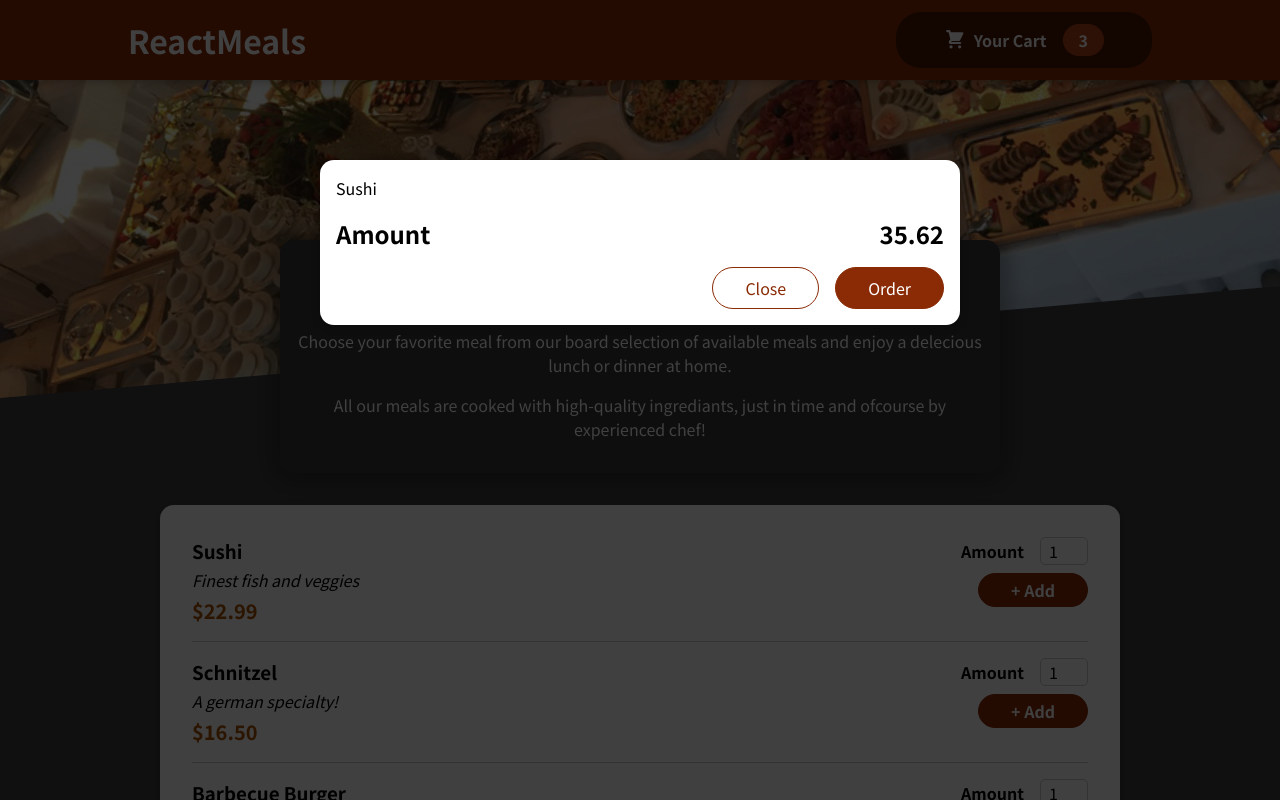
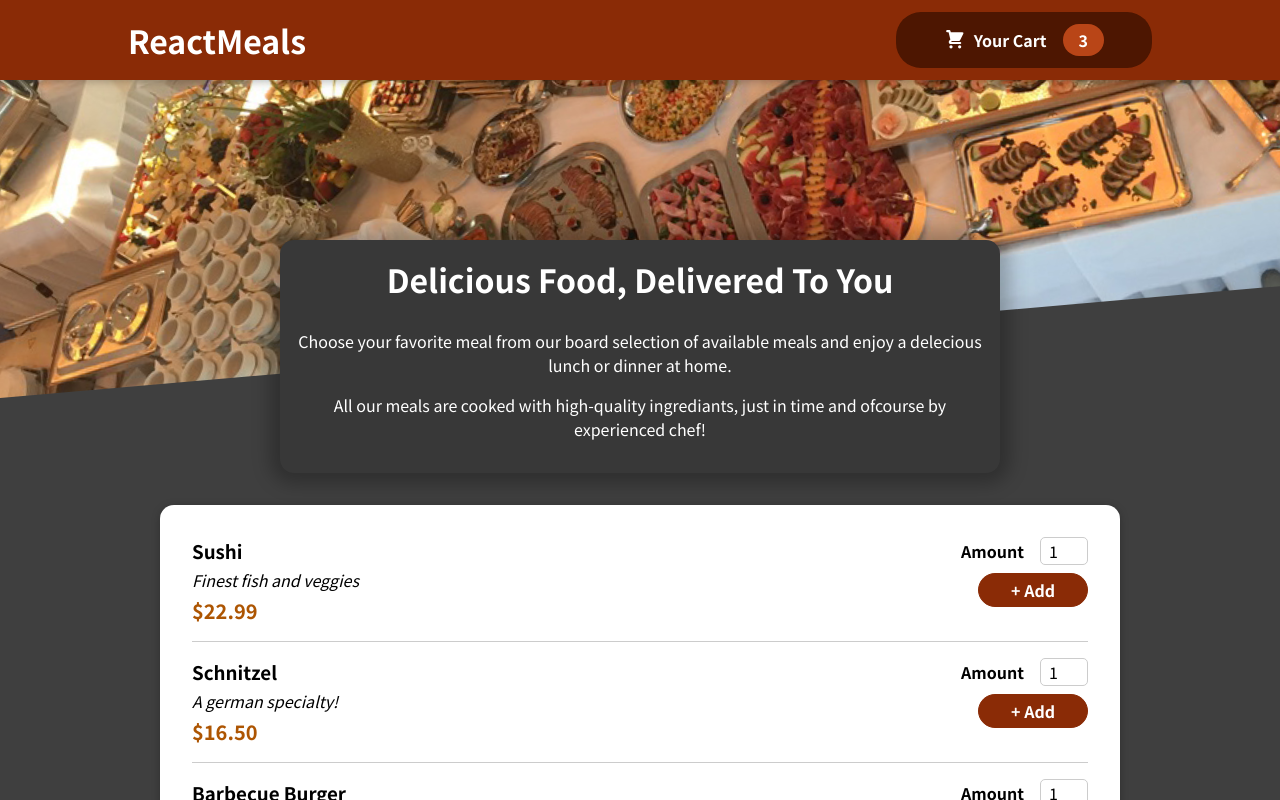
Before and after one commit to aqiftekhar/ReactMeal, a React (Create React App) app: page / in a window 1280 px wide. Shown: the top 800 px of the page. Built offline with nearby package versions, Linux system fonts and the light colour scheme.

Commit message:
Added Modal compnenet and its functionality

```diff
--- a/src/App.js
+++ b/src/App.js
@@ -1,13 +1,21 @@
-import { Fragment } from "react";
+import { Fragment, useState } from "react";
 import Cart from "./components/Cart/Cart";
 import Header from "./components/Layouts/Header";
 import Meals from "./components/Meals/Meals";
 
 const App = () => {
+  const [cartIsVisible, setIsCartVisible] = useState(false);
+
+  const visibleCartHandler = () => {
+    setIsCartVisible(true);
+  }
+  const invisibleCartHandler = () => {
+    setIsCartVisible(false);
+  }
   return (
     <Fragment>
-      <Cart/>
-      <Header />
+      {cartIsVisible && <Cart onClose={invisibleCartHandler}/>}
+      <Header onShowCart={visibleCartHandler}/>
       <main>
         <Meals />
       </main>
--- a/src/components/Cart/Cart.js
+++ b/src/components/Cart/Cart.js
@@ -11,14 +11,14 @@
   );
 
   return (
-    <Modal>
+    <Modal onClose={props.onClose}>
       {CartItems}
       <div className={classes.total}>
         <span>Amount</span>
         <span>35.62</span>
       </div>
       <div className={classes.actions}>
-        <button className={classes['button--alt']}>Close</button>
+        <button className={classes['button--alt']} onClick={props.onClose}>Close</button>
         <button className={classes.button}>Order</button>
       </div>
     </Modal>
--- a/src/components/Layouts/Header.js
+++ b/src/components/Layouts/Header.js
@@ -8,7 +8,7 @@
     <Fragment>
       <header className={classes.header}>
         <h1>ReactMeals</h1>
-        <HeaderCartButton />
+        <HeaderCartButton onClick={props.onShowCart} />
       </header>
       <div className={classes["main-image"]}>
         <img src={MealsImage} alt="" />
--- a/src/components/Layouts/HeaderCartButton.js
+++ b/src/components/Layouts/HeaderCartButton.js
@@ -3,7 +3,7 @@
 
 const HeaderCartButton = (props) => {
   return (
-    <button className={classes.button}>
+    <button className={classes.button} onClick={props.onClick}>
       <span className={classes.icon}>
         <CartIcon />
       </span>
--- a/src/components/UI/Modal.js
+++ b/src/components/UI/Modal.js
@@ -1,8 +1,8 @@
 import { Fragment } from "react";
 import classes from "./Modal.module.css";
 
-const Backdrop = () => {
-  return <div className={classes.backdrop} />;
+const Backdrop = (props) => {
+  return <div className={classes.backdrop} onClick={props.onClose} />;
 };
 
 const ModalOverlay = (props) => {
@@ -17,7 +17,7 @@
 const Modal = (props) => {
   return (
     <Fragment>
-        <Backdrop/>
+        <Backdrop onClose={props.onClose}/>
         <ModalOverlay>{props.children}</ModalOverlay>
     </Fragment>
   );
```
Also changed, not shown: 1 other file (tests, documents, lock files or other folders).
